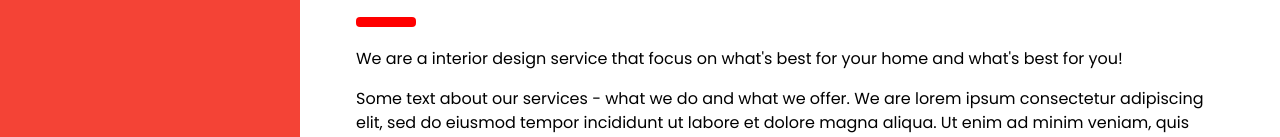
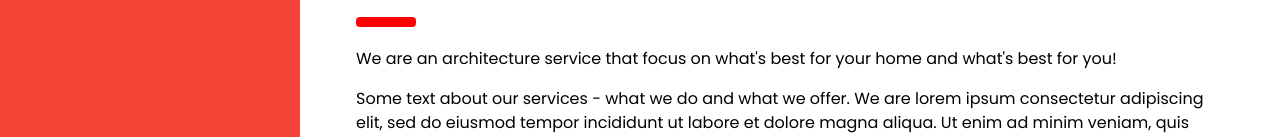
Before and after one commit to Hezzipham/QuynhVu, a plain HTML site: page index.html in a window 1280 px wide. Shown: the part 580-717 px from the top of the page. Drawn offline with nearby package versions, Linux system fonts and the light colour scheme.

Commit message:
Update index.html

```diff
--- a/index.html
+++ b/index.html
@@ -76,7 +76,7 @@ body {font-size:16px;}
   <div class="w3-container" id="services" style="margin-top:75px">
     <h1 class="w3-xxxlarge w3-text-red"><b>Services.</b></h1>
     <hr style="width:50px;border:5px solid red" class="w3-round">
-    <p>We are a interior design service that focus on what's best for your home and what's best for you!</p>
+    <p>We are an architecture service that focus on what's best for your home and what's best for you!</p>
     <p>Some text about our services - what we do and what we offer. We are lorem ipsum consectetur adipiscing elit, sed do eiusmod tempor incididunt ut labore et dolore magna aliqua. Ut enim ad minim veniam, quis nostrud exercitation ullamco laboris nisi ut aliquip ex ea commodo consequat. Duis aute irure
     dolor in reprehenderit in voluptate velit esse cillum dolore eu fugiat nulla pariatur. Excepteur sint occaecat cupidatat non proident, sunt in culpa qui officia deserunt mollit anim id est laborum consectetur adipiscing elit, sed do eiusmod tempor
     incididunt ut labore et dolore magna aliqua. Ut enim ad minim veniam, quis nostrud exercitation ullamco laboris nisi ut aliquip ex ea commodo consequat.
```
